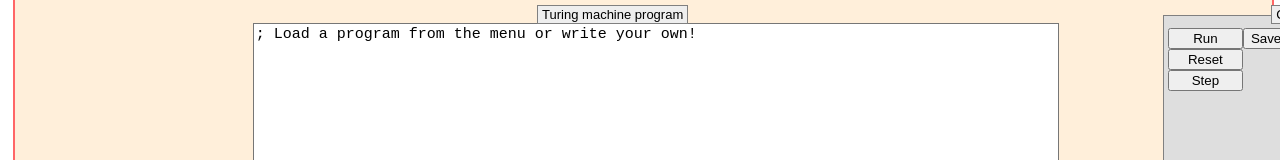
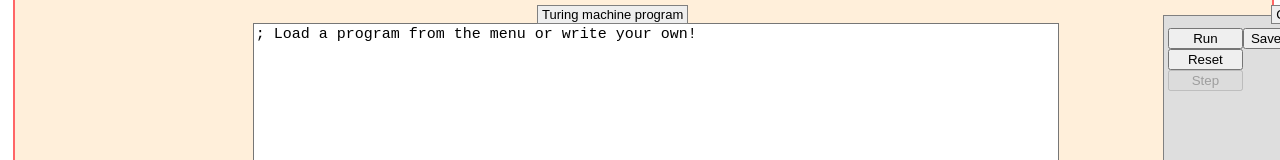
Before and after one commit to cebastian707/MTS, a React (Create React App) app: page / in a window 1280 px wide. Shown: the part 428-588 px from the top of the page. Built offline with nearby package versions, Linux system fonts and the light colour scheme.

Commit message:
nvm i think it works

```diff
--- a/src/Components/Machine.js
+++ b/src/Components/Machine.js
@@ -2,7 +2,6 @@ import React, { useState, useEffect } from 'react';
 import Message from "./Message";
 import State from "./State";
 import Steps from "./Steps";
-// import HeadComponent from './Head';
 
 const Machine = () => {
 
@@ -126,6 +125,11 @@ const Machine = () => {
             }
 
             // TODO: I think adding a check for empty tape here works as the check for initial tape being empty because it comes after the halt checks.
+            if (tmInput === ["_"] || tmInput == [" "] || tmInput === [""]) {
+                alert('Tape input empty.');
+                setRunButton(false); // Halt the machine
+                return;
+            }
 
             setNumSteps(numSteps+1);
 
@@ -152,7 +156,6 @@ const Machine = () => {
             // use the wildcard match if no exact match is found
             matchedRule = matchedRule || wildcardMatch;
 
-            // NOTE: do something about empty input
 
             console.log(currentState, currentChar);
             console.log(matchedRule);
@@ -194,6 +197,7 @@ const Machine = () => {
 
     return (
         <div>
+            {/* TAPE SECTION */}
             <div className="BoxTitle">Tape</div>
             <div id="MachineTape" className="MachineStatusBox">
                 <div id="RunningTapeDisplay" aria-live="polite">
@@ -217,15 +221,18 @@ const Machine = () => {
                 </div>
             </div>
 
-
+            {/* CURRENT STATE & STEPS */}
             <div id="MachineMiddleSection">
                 <Message/>
                 <State state={currentState}/>
                 <Steps steps={numSteps}/>
             </div>
+
+
             <div className="cleardiv"></div>
             <div id="MachineLowerSection">
                 <div id="MachineLowerSection2">
+                    {/* PROGRAM INPUT AREA */}
                     <div id="MachineProgramContainer">
                         <div className="BoxTitle">Turing machine program</div>
                         <div id="MachineProgramBlock">
@@ -244,6 +251,7 @@ const Machine = () => {
                             </div>
                         </div>
                     </div>
+                    {/* CONTROLS */}
                     <div id="MachineControlBlock">
                         <div className="BoxTitle">Controls</div>
                             <div id="MachineButtonsBlock">
@@ -262,7 +270,7 @@ const Machine = () => {
 
                                     {/*Need Step Button and go from there */}
                                     <br></br>
-                                    <button id="StepButton"  title="Run the machine for a sing step and then pause">Step</button>
+                                    <button id="StepButton" disabled title="Run the machine for a sing step and then pause">Step</button>
                                     <br></br>
                             </div>
                     </div>
```
